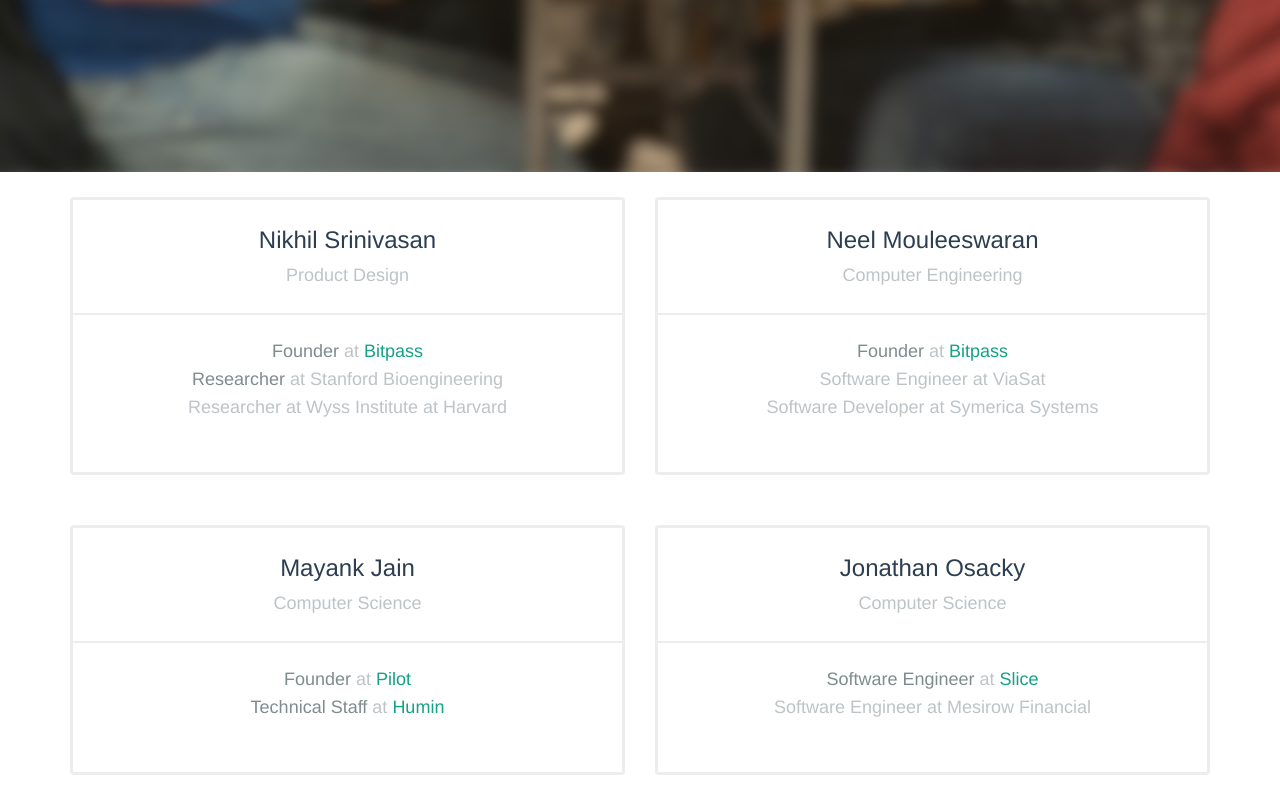
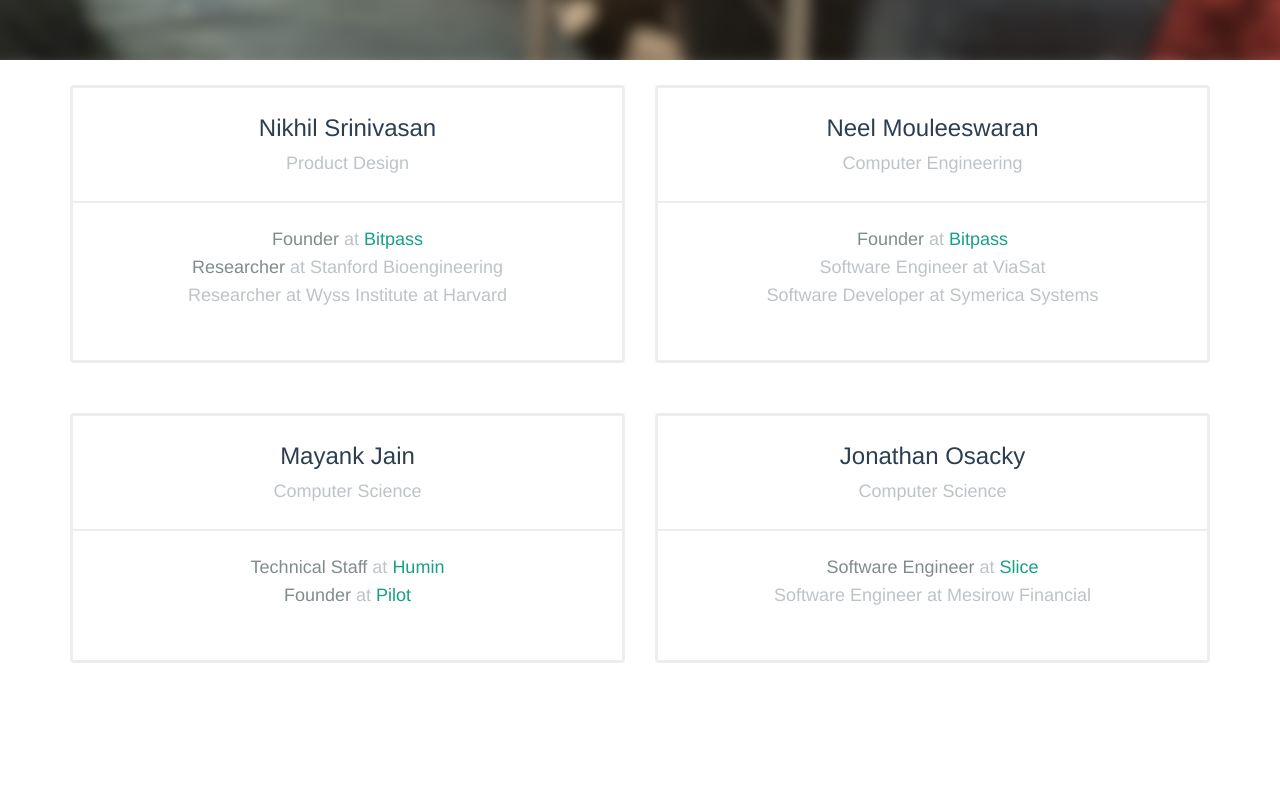
Before and after one commit to nvsio/greylock-app, a plain HTML site: page index.html in a window 1280 px wide. Shown: the part 740-1540 px from the top of the page. After the commit the page ends 1428 px from the top, so only its background shows below. Drawn offline with Linux system fonts and the light colour scheme.

Commit message:
fix padding

```diff
--- a/css/style.css
+++ b/css/style.css
@@ -2482,7 +2482,6 @@
   color: white;
 }
 body {
-  padding-top: 66px;
   position: relative;
   font-family: "Helvetica Neue", Helvetica, Arial, sans-serif;
 }
@@ -3327,7 +3326,6 @@
   color: #1b1f23;
 }
 body {
-  padding-top: 112px;
   position: relative;
   font-family: "Helvetica Neue", Helvetica, Arial, sans-serif;
 }
--- a/index.html
+++ b/index.html
@@ -60,9 +60,9 @@
                   <div class="title">Mayank Jain</div>
                   <div class="price">Computer Science</div>
                   <div class="description">
+                    <b>Technical Staff</b> at <a href="https://www.humin.com/#/product">Humin</a>
+                    <br>
                     <b>Founder</b> at <a href="http://gopilot.org">Pilot</a>
-                    <br>
-                    <b>Technical Staff</b> at <a href="https://www.humin.com/#/product">Humin</a>
                   </div>
                 </div>
               </div>
```
